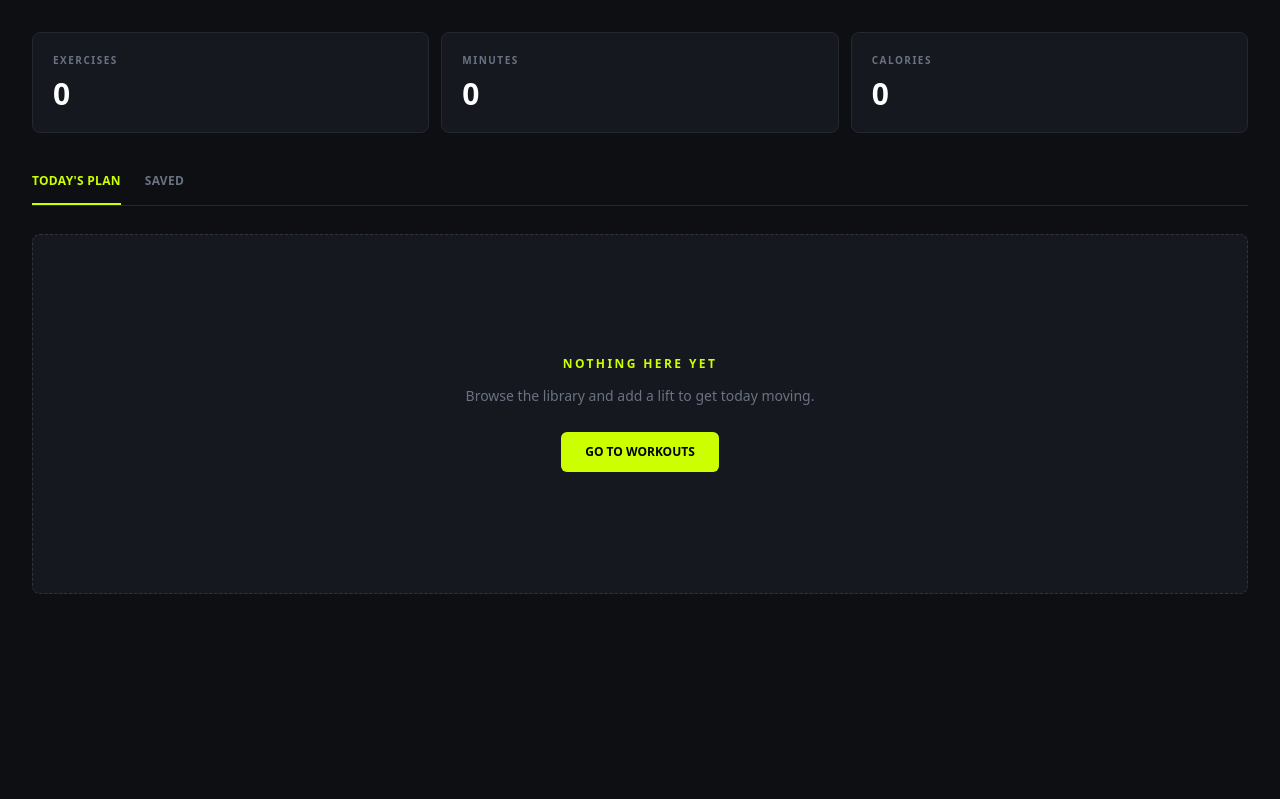
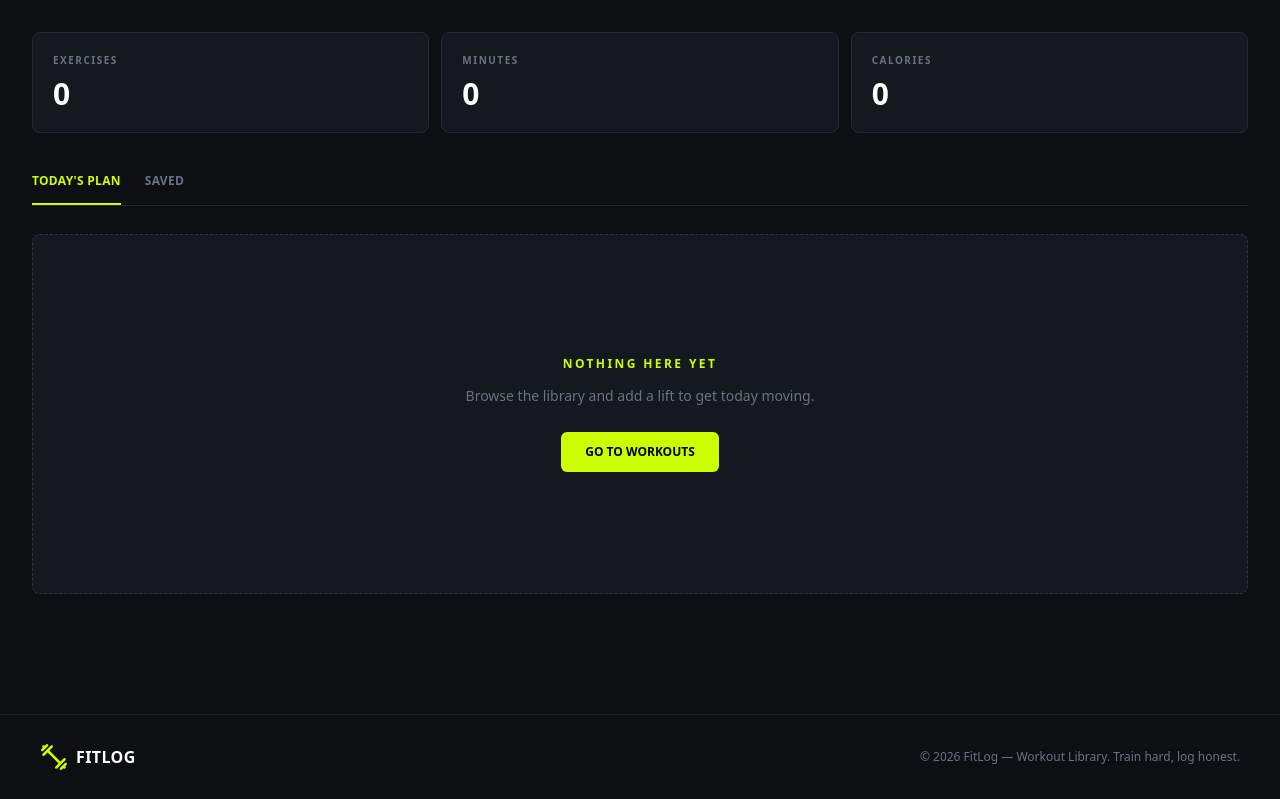
Before and after one commit to at-Shreya/fitlog, a Next.js app: page /my-plan in a window 1280 px wide. Shown: the part 224-1023 px from the top of the page. Before the commit the page ends 874 px from the top, so only its background shows below. Built offline with nearby package versions, Linux system fonts and the light colour scheme.

Commit message:
Added Footer

```diff
--- /dev/null
+++ b/components/Footer.tsx
@@ -0,0 +1,33 @@
+import Image from "next/image";
+import Link from "next/link";
+
+export default function Footer() {
+  return (
+    <footer className="mt-16 border-t border-[#202329] bg-[#0d0f12]">
+      <div className="mx-auto flex max-w-[1400px] flex-col items-center justify-between gap-5 px-5 py-7 sm:px-7 md:flex-row lg:px-10">
+        {/* Brand */}
+        <Link
+          href="/"
+          className="flex items-center gap-2"
+        >
+          <Image
+            src="/images/logo.png"
+            alt="FitLog"
+            width={28}
+            height={28}
+            className="h-7 w-7 object-contain"
+          />
+
+          <span className="text-sm font-extrabold tracking-wide text-white sm:text-base">
+            FITLOG
+          </span>
+        </Link>
+
+        {/* Copyright */}
+        <p className="text-center text-[11px] text-gray-500 sm:text-xs">
+          © 2026 FitLog — Workout Library. Train hard, log honest.
+        </p>
+      </div>
+    </footer>
+  );
+}
--- a/src/app/layout.tsx
+++ b/src/app/layout.tsx
@@ -2,6 +2,7 @@
 import "./globals.css";
 import Navbar from "@/components/Navbar";
 import { FitLogProvider } from "@/context/FitLogContext";
+import Footer from "@/components/Footer";
 
 export const metadata: Metadata = {
   title: "FitLog",
@@ -19,6 +20,7 @@
         <FitLogProvider>
           <Navbar />
           {children}
+          <Footer />
         </FitLogProvider>
       </body>
     </html>
```
